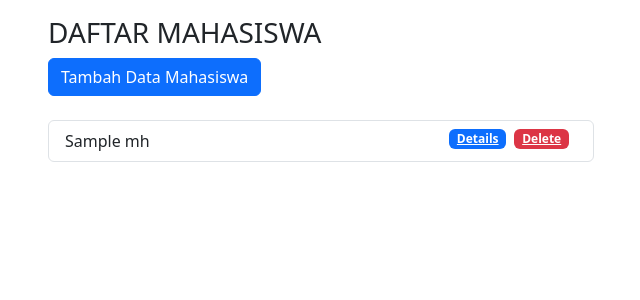
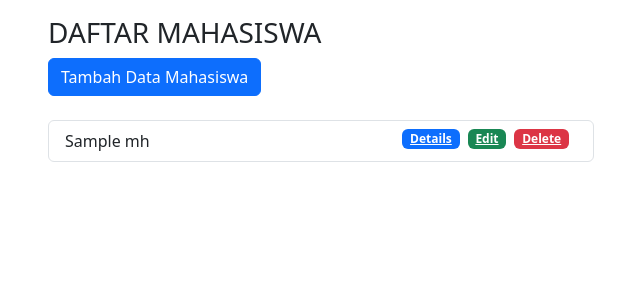
Before and after one commit to giansoniaputra/Pembelajaran, a PHP site: the page made by php_mvc/app/views/mahasiswa/index.php in a window 1280 px wide. Shown: the part 56-356 px from the top of the page, without its empty margins (34-674 px from the left). Run offline with PHP 8.4, Linux system fonts and the light colour scheme; the template is opened without the code that fills it: most values are stand-ins (such as "Sample title", 1, 10 or a date in 2020); some libraries are stand-ins or nearby versions.

Commit message:
Menambah JS Ke file (Has Problem)

```diff
--- a/php_mvc/app/views/mahasiswa/index.php
+++ b/php_mvc/app/views/mahasiswa/index.php
@@ -17,6 +17,7 @@
                     <li class="list-group-item ">
                         <?= $mhs['Nama']; ?>
                         <a href="<?= BASEURL ?>/mahasiswa/hapus/<?= $mhs['id'] ?>" class="badge text-bg-danger float-end me-2" onclick="return confirm('Yakin Ingin Menghapus Data?')">Delete</a>
+                        <a href="<?= BASEURL ?>/mahasiswa/ubah/" class="badge text-bg-success float-end me-2 tampilModalUbah" id="tampilModalUbah" data-bs-toggle="modal" data-bs-target="#Modal">Edit</a>
                         <a href="<?= BASEURL ?>/mahasiswa/detail/<?= $mhs['id'] ?>" class="badge text-bg-primary float-end me-2">Details</a>
                     </li>
                 <?php endforeach; ?>
--- /dev/null
+++ b/php_mvc/public/js/script.js
@@ -0,0 +1,6 @@
+
+// $(function(){
+//     $( '.tampilModalUbah' ).on('click', function() {
+//         console.log('OKE');
+//     });
+// });
```
